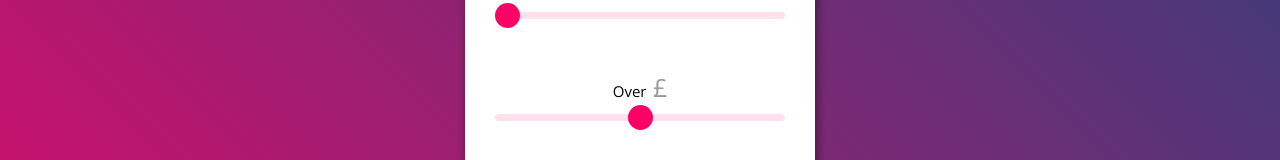
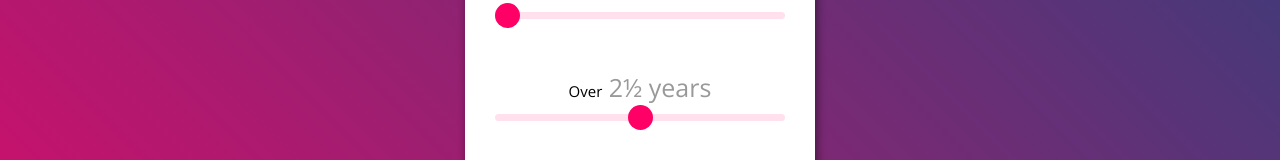
Before and after one commit to frank-mck/loan-calculator-ts-react, a React (Create React App) app: page / in a window 1280 px wide. Shown: the part 228-388 px from the top of the page. Built offline with nearby package versions, Linux system fonts and the light colour scheme.

Commit message:
feat: displaying correct slider values in years and pounds

```diff
--- a/src/components/Sliders.tsx
+++ b/src/components/Sliders.tsx
@@ -5,8 +5,20 @@ export const Sliders: React.FC = () => {
   const [borrowing, setBorrowing] = React.useState<number>(0);
 
   const getBorrowAmount = () => {
-    return borrowing >= 1000 ? borrowing.toString().replace(/\B(?=(\d{3})+(?!\d))/g, ",") : borrowing
+    return borrowing >= 1000 ? borrowing.toString().replace(/\B(?=(\d{3})+(?!\d))/g, ",") : borrowing;
   }
+
+  const getBorrowingYears = () => {
+    let year = years / 2 * 0.1;
+    let halfAYear = years * 0.1 % 2 == 1
+    if (halfAYear) {
+      return Math.floor(year);
+    } else {
+      return year + " " + `year${year > 1 ? "s" : ""}`;
+    }
+  }
+
+  const s = "s"
 
   return (
     <div className ="calculator__sliders">
@@ -28,7 +40,8 @@ export const Sliders: React.FC = () => {
       <div className="calculator__sliders-years">
         <div className="slider-info">
           <p className="slider-primary-text">Over
-            <span className="slider-secondary-text"> £</span>
+            <span className="slider-secondary-text"> {getBorrowingYears()}</span>
+            {years * 0.1 % 2 == 1 ? <span className="slider-secondary-text">&#189; year{years > 1 ? s : ""}</span> : null}
           </p>
 
         </div>
```
